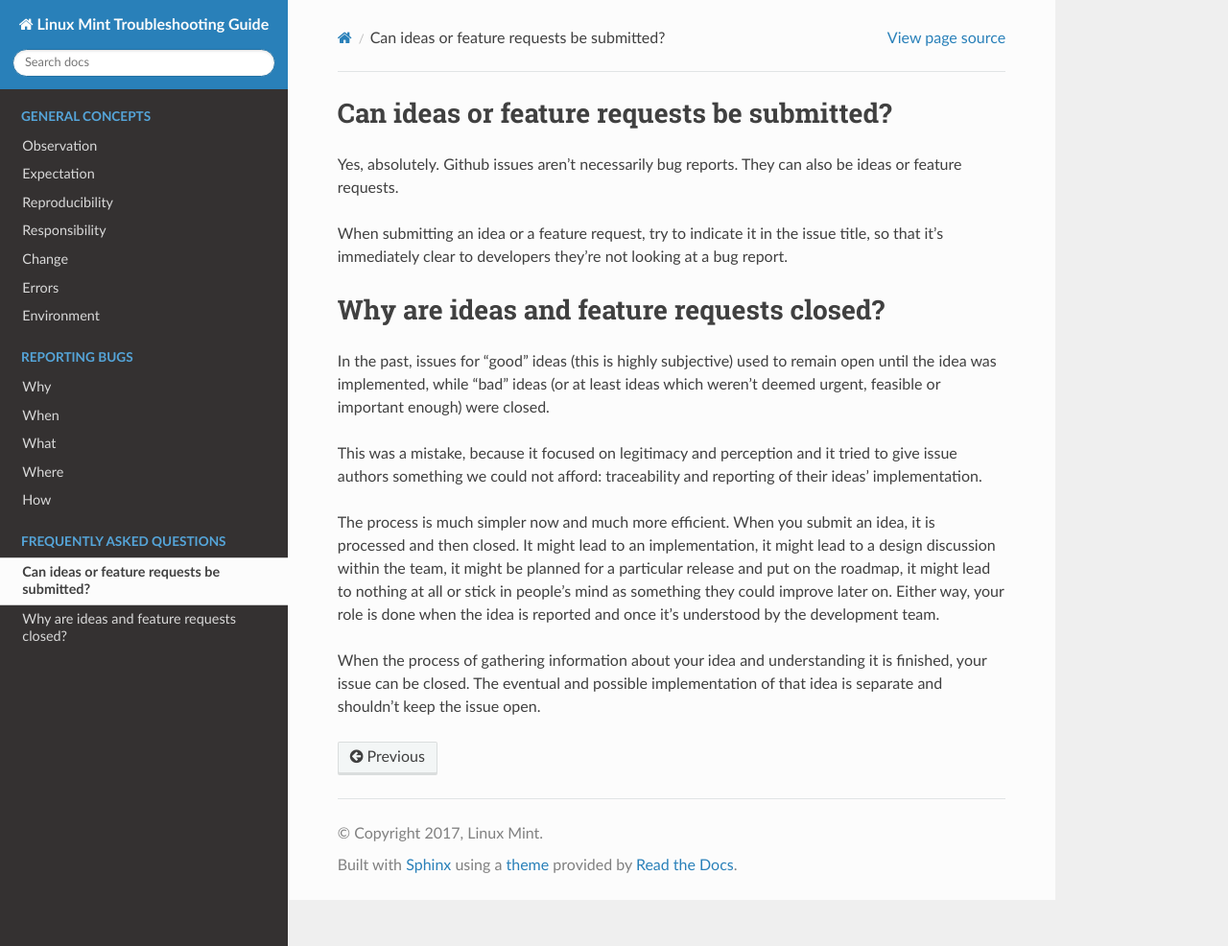
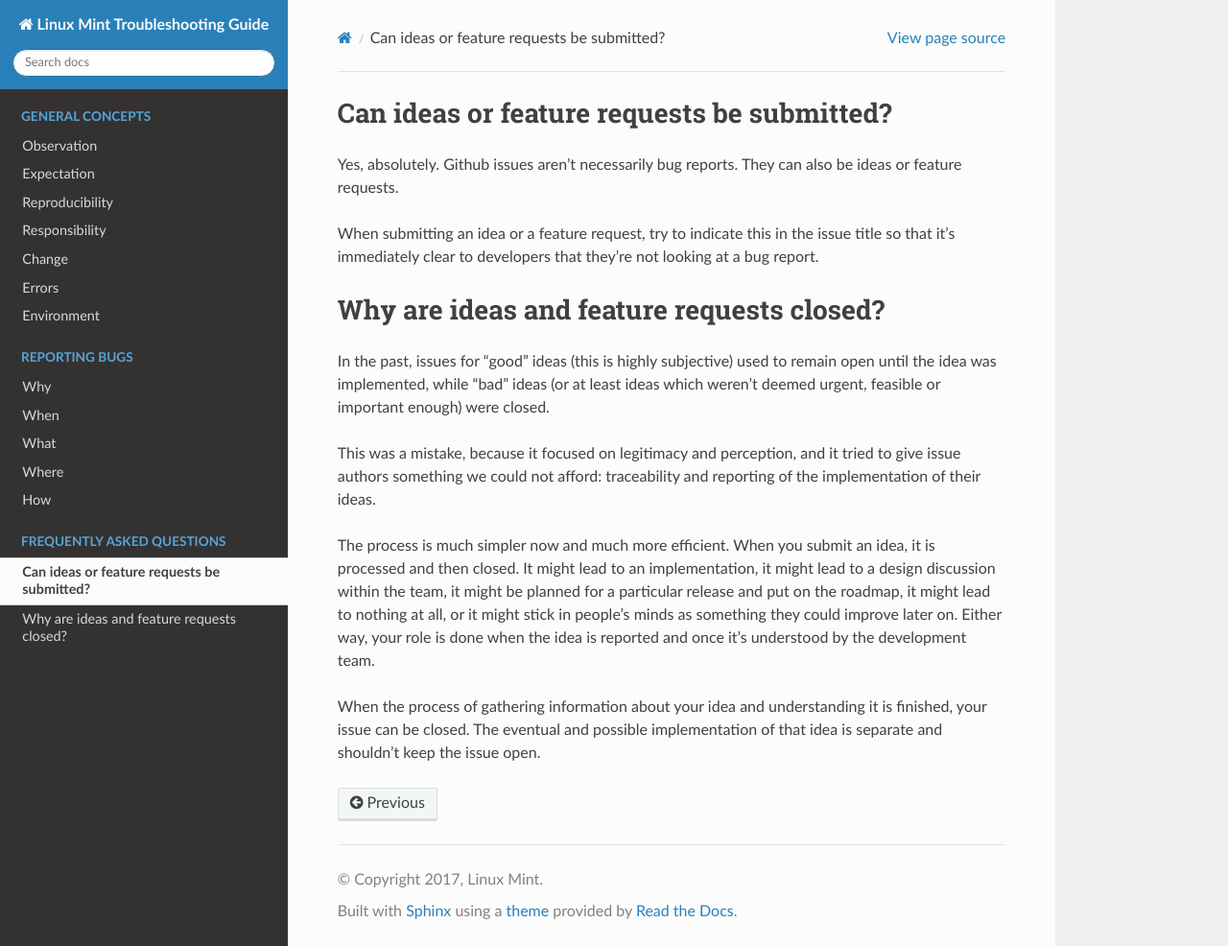
Before and after one commit to linuxmint/doc-troubleshooting-guide, a Sphinx documentation site: the page built from docs/faq.rst, in a window 1280 px wide and 986 px high. Shown: the whole window at 96% size. Built offline with Sphinx 7.4.7 and the Read the Docs theme 2.0.0, drawn with Linux system fonts in a browser that asks for light colours.

Commit message:
Grammatical corrections (#8)
My apologies for the pickiness of some of these corrections. The intention is to improve text flow and the understanding of the reader. There are in fact very few grammatical errors in this and the other texts being amended in this series, but I'm maintaining the file change title for consistency.

```diff
--- a/docs/faq.rst
+++ b/docs/faq.rst
@@ -3,15 +3,15 @@ Can ideas or feature requests be submitted?
 
 Yes, absolutely. Github issues aren't necessarily bug reports. They can also be ideas or feature requests.
 
-When submitting an idea or a feature request, try to indicate it in the issue title, so that it's immediately clear to developers they're not looking at a bug report.
+When submitting an idea or a feature request, try to indicate this in the issue title so that it's immediately clear to developers that they're not looking at a bug report.
 
 Why are ideas and feature requests closed?
 ==========================================
 
 In the past, issues for "good" ideas (this is highly subjective) used to remain open until the idea was implemented, while "bad" ideas (or at least ideas which weren't deemed urgent, feasible or important enough) were closed.
 
-This was a mistake, because it focused on legitimacy and perception and it tried to give issue authors something we could not afford: traceability and reporting of their ideas' implementation.
+This was a mistake, because it focused on legitimacy and perception, and it tried to give issue authors something we could not afford: traceability and reporting of the implementation of their ideas.
 
-The process is much simpler now and much more efficient. When you submit an idea, it is processed and then closed. It might lead to an implementation, it might lead to a design discussion within the team, it might be planned for a particular release and put on the roadmap, it might lead to nothing at all or stick in people's mind as something they could improve later on. Either way, your role is done when the idea is reported and once it's understood by the development team.
+The process is much simpler now and much more efficient. When you submit an idea, it is processed and then closed. It might lead to an implementation, it might lead to a design discussion within the team, it might be planned for a particular release and put on the roadmap, it might lead to nothing at all, or it might stick in people's minds as something they could improve later on. Either way, your role is done when the idea is reported and once it's understood by the development team.
 
 When the process of gathering information about your idea and understanding it is finished, your issue can be closed. The eventual and possible implementation of that idea is separate and shouldn't keep the issue open.
```
